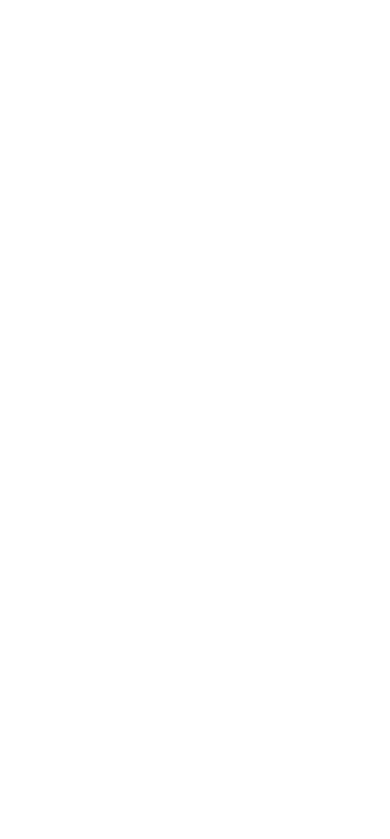
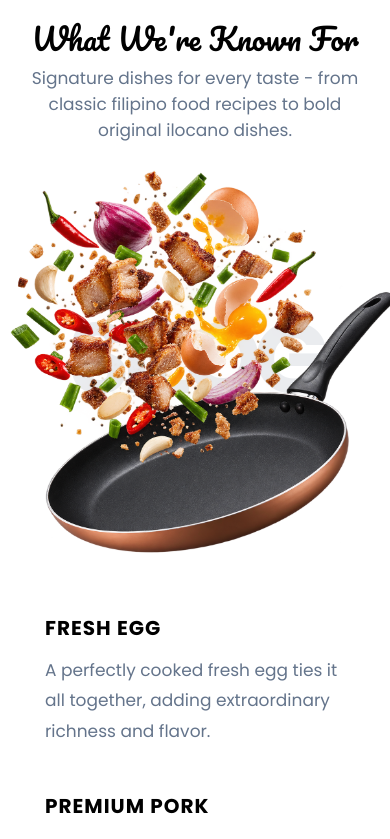
Before and after one commit to ZexceedGit/chatabs-eatery-pos-and-inventory-system, a React (Vite) app: page / in a window 390 px wide. Shown: the part 2480-3319 px from the top of the page. Before the commit the page ends 2512 px from the top, so only its background shows below. Built offline with nearby package versions, Linux system fonts and the light colour scheme.

Commit message:
Specialty section done

```diff
--- /dev/null
+++ b/src/components/Specialty/Specialty.css
@@ -0,0 +1,178 @@
+.specialty {
+    margin-bottom:var(--section-spacing);
+}
+.specialty-header {
+    display:flex;
+    flex-direction: column;
+    justify-content: center;
+    align-items: center;
+    margin-bottom:clamp(40px, 3vw, 55px);
+}
+.specialty-header h1 {
+    font-size:clamp(30px, 3vw, 42px);
+    font-family: var(--secondary-font);
+    font-weight:500;
+}
+.specialty-header p {
+    max-width:550px;
+    text-align: center;
+    color:var(--muted);
+    font-size:clamp(17px, 1vw, 20px);
+}
+
+.specialty-grid {
+    display:grid;
+    grid-template-columns: 1fr 1.3fr 1fr;
+    grid-template-rows: repeat(2,1fr);
+    align-items: center;
+    gap:35px;
+    row-gap:100px;
+    min-height: 750px;
+}
+.specialty-grid .dish-info {
+    position:relative;
+    padding:25px 0;
+}
+.specialty-grid .dish-info h2 {
+    font-size: clamp(20px, 2vw, 25px);
+    font-weight: 700;
+    margin-bottom: 12px;
+    letter-spacing: 1px;
+}
+
+.specialty-grid .dish-info p {
+    max-width: 300px;
+    color: var(--muted);
+    font-size: 17px;
+    line-height: 1.8;
+}
+.specialty-grid .big-image {
+    position: relative;
+    grid-column: 2;
+    grid-row: 1 / 3;
+    display: flex;
+    justify-content: center;
+    align-items: center;
+    min-width: 0;
+    height: 100%;
+    isolation: isolate;
+}
+
+.specialty-grid .image-container {
+    width: 125%;
+    height: 100%;
+    display: flex;
+    justify-content: center;
+    align-items: center;
+    overflow: visible;
+}
+
+.specialty-grid .image-container img {
+    width: 125%;
+    height: 125%;
+    max-width: none;
+    object-fit: contain;
+    display: block;
+    transition: transform 0.4s ease;
+}
+
+.specialty-grid .image-container img:hover {
+    transform: scale(1.04);
+}
+
+.specialty-grid .big-image h1 {
+    position: absolute;
+    top: 50%;
+    left: 50%;
+    transform: translate(-50%, -50%);
+    font-size: clamp(100px, 25vw, 420px);
+    font-weight: 700;
+    letter-spacing: -8px;
+    color: var(--muted);
+    opacity: 0.13;
+    white-space: nowrap;
+    z-index: -1;
+    pointer-events: none;
+}
+
+@media (max-width: 990px) {
+    .specialty-grid {
+        grid-template-columns: 1fr 1fr;
+        grid-template-rows: auto;
+        gap: 25px;
+        align-items: center;
+        place-items: center;
+    }
+
+    .specialty-grid .big-image {
+        grid-column: 1 / -1;
+        grid-row: 1;
+        height: 400px;
+    }
+
+    .specialty-grid .dish-info:nth-child(1) {
+        grid-column: 1;
+        grid-row: 2;
+    }
+
+    .specialty-grid .dish-info:nth-child(2) {
+        grid-column: 2;
+        grid-row: 2;
+    }
+
+    .specialty-grid .dish-info:nth-child(4) {
+        grid-column: 1;
+        grid-row: 3;
+    }
+
+    .specialty-grid .dish-info:nth-child(5) {
+        grid-column: 2;
+        grid-row: 3;
+    }
+
+    .specialty-grid .image-container {
+        width: 100%;
+        height: 100%;
+        max-width: 400px;
+    }
+}
+
+@media (max-width: 550px) {
+    .specialty-header {
+        text-align: left;
+    }
+
+    .specialty-header p {
+        margin: 0;
+    }
+
+    .specialty-grid {
+        grid-template-columns: 1fr;
+        grid-template-rows: auto;
+        gap: 15px;
+    }
+
+    .specialty-grid .big-image {
+        grid-column: 1;
+        grid-row: 1;
+        height: 350px;
+         margin-bottom:50px;
+    }
+
+    .specialty-grid .dish-info:nth-child(1),
+    .specialty-grid .dish-info:nth-child(2),
+    .specialty-grid .dish-info:nth-child(4),
+    .specialty-grid .dish-info:nth-child(5) {
+        grid-column: 1;
+        grid-row: auto;
+    }
+
+    .specialty-grid .image-container {
+        width: 100%;
+        height: 100%;
+    }
+
+    .specialty-grid .dish-info {
+        padding: 15px 0;
+    }
+}
--- /dev/null
+++ b/src/components/Specialty/Specialty.jsx
@@ -0,0 +1,45 @@
+import './Specialty.css'
+import specialty1 from '../../assets/images/Specialty1.png'
+const Specialty = () => {
+    return (
+        <>
+          <div className="specialty">
+             <div className="specialty-header">
+                <h1>What We're Known For</h1>
+                <p>Signature dishes for every taste - from classic filipino food recipes to bold original ilocano dishes.</p>
+             </div>
+
+             <div className="specialty-grid">
+                  <div className="dish-info">
+                    <h2>FRESH EGG</h2>
+                    <p>A perfectly cooked fresh egg ties it all together, adding extraordinary richness and flavor.</p>
+                  </div>
+
+                   <div className="dish-info">
+                    <h2>PREMIUM PORK</h2>
+                    <p>Tender, flavourful pork, cooked, prepared, chopped and grilled to perfection.</p>
+                  </div>
+
+                  <div className="big-image">
+                    <h1>SILOG</h1>
+                    <div class="image-container">
+                        <img src={specialty1}></img>
+                    </div>
+                  </div>
+
+                   <div className="dish-info">
+                    <h2>CRISPY & JUICY</h2>
+                    <p>The perfect balance of crisp edges and tender bites in every spoonful..</p>
+                  </div>
+
+                   <div className="dish-info">
+                    <h2>STEAMED RICE</h2>
+                    <p>Fluffy, high quality hot ricethat complements the bold flavors of sisig..</p>
+                  </div>
+             </div>
+          </div>
+        </>
+     );
+}
+
+export default Specialty;
--- a/src/pages/Hero.jsx
+++ b/src/pages/Hero.jsx
@@ -1,11 +1,13 @@
 import Features from '../components/Features/Features'
 import Menu from '../components/Menu/Menu'
+import Specialty from '../components/Specialty/Specialty';
 const Hero = () => {
     return (
         <>
          <div className="container-hero">
              <Features/>
              <Menu/>
+             <Specialty/>
          </div>
         </>
      );
```
Also changed, not shown: src/assets/images/Specialty1.png (added).
